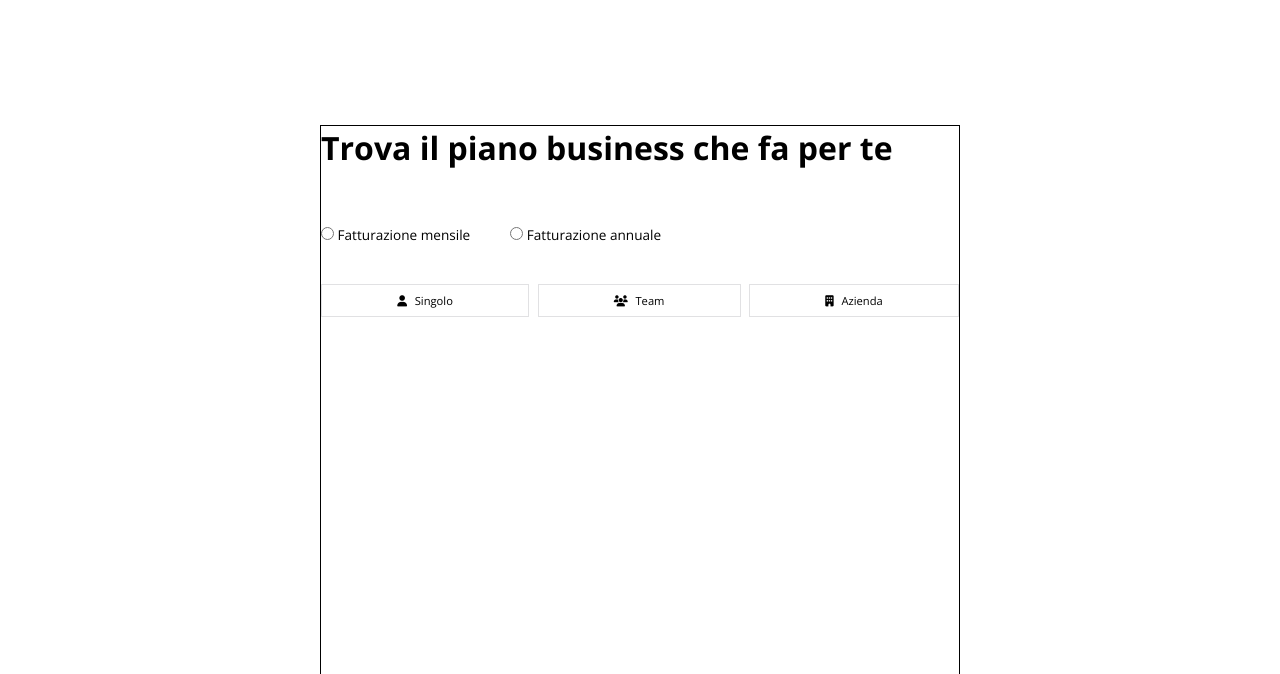
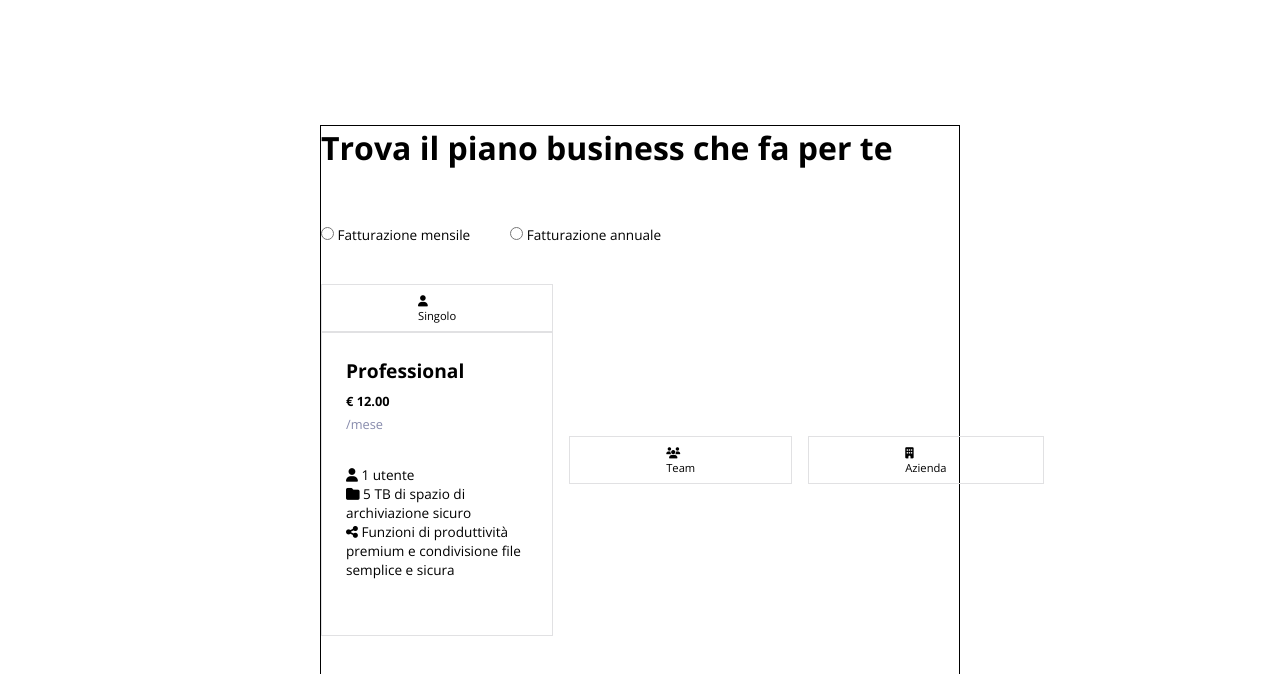
Before and after one commit to AlessandroSemeraro/htmlcss-dropbox, a plain HTML site: page index.html in a window 1280 px wide. Shown: the part 795-1469 px from the top of the page. Drawn offline with nearby package versions, Linux system fonts and the light colour scheme.

Commit message:
Main first section

```diff
--- a/index.html
+++ b/index.html
@@ -66,11 +66,21 @@
                     <li class="li-space"><input  type="radio" name="selection"> <span>Fatturazione mensile</span></li>
                     <li ><input  type="radio" name="selection"><span> Fatturazione annuale</span></li>
                 </ul>
-                <section class="flex-sb-center"> <!--Programs selection-->
+                <section class="flex-sb-center three-columns-calc"> <!--Programs selection-->
                     <div>
-                        <div class="font-programs-main border-programs-title">
+                        <div class="font-programs-main border-programs-title ">
                             <i class="fa-solid fa-user font-inlineblock" style="color: #000000;"></i>
                             Singolo
+                        </div>
+                        <div class="flex-col-fs space-column border-column">
+                            <h2 class="font-typeofplan">Professional</h2>
+                            <div class="price-space price-fontweight">&euro; 12.00</div>
+                            <div class="period-typeofplan period-typeofplan-space">/mese</div>
+                            <div class="options-type-of-plan">
+                                <div class="font-regular"><i class="fa-solid fa-user" style="color: #000000;"></i> 1 utente</div>
+                                <div class="font-regular"><i class="fa-solid fa-folder" style="color: #000000;"></i> 5 TB di spazio di archiviazione sicuro</div>
+                                <div class="font-regular"><i class="fa-solid fa-share-nodes" style="color: #000000;"></i> Funzioni di produttività premium e condivisione file semplice e sicura</div>
+                            </div>
                         </div>
                     </div>
                     <div>
@@ -78,11 +88,17 @@
                             <i class="fa-solid fa-users font-inlineblock" style="color: #000000;"></i>
                             Team
                         </div>
+                        <div class="flex-col-fs">
+
+                        </div>
                     </div>
                     <div>
                         <div class="font-programs-main border-programs-title">
                             <i class="fa-solid fa-building font-inlineblock" style="color: #000000;"></i>
                             Azienda
+                        </div>
+                        <div class="flex-col-fs">
+
                         </div>
                     </div>
                 </section>
--- a/style/style.css
+++ b/style/style.css
@@ -60,9 +60,22 @@ ul{
 
 .border-programs-title{
     border: 1px solid #E1E1E3;
-    padding: 0.5rem 4.7rem;
+    padding: 0.5rem 6rem;
 }
 
+.border-column{
+    border: 1px solid #E1E1E3;
+
+}
+
+.space-column{
+    padding: 1.5rem ;
+}
+
+
+.price-space{
+    margin-top: 0.5rem;
+}
 /*FLEX*/
 
 .flex-row{
@@ -138,6 +151,19 @@ ul{
     font-size: 0.7rem;
 }
 
+.price-fontweight{
+    font-weight: 700;
+    font-size: 0.8rem;
+}
+
+.font-typeofplan{
+    font-size: 1.2rem;
+}
+
+.period-typeofplan{
+    font-size: 0.8rem;
+    color: #878BAC;
+}
 
 
 /*SPACE*/
@@ -166,6 +192,26 @@ ul{
     margin-right: 0.3rem;
 }
 
+.
+
+.price-space{
+    margin-top: 0.8rem;
+}
+
+.period-typeofplan-space{
+    margin-top: 0.3rem;
+}
+
+.options-type-of-plan{
+    padding-top: 2rem;
+    padding-bottom: 2rem;
+}
+
+.three-columns-calc{
+    width:calc((100% - 8rem) / 3);
+    column-gap: 1rem;
+}
+
 /*POSITION*/
 .jumbo-absolute{
     position: absolute;
```
